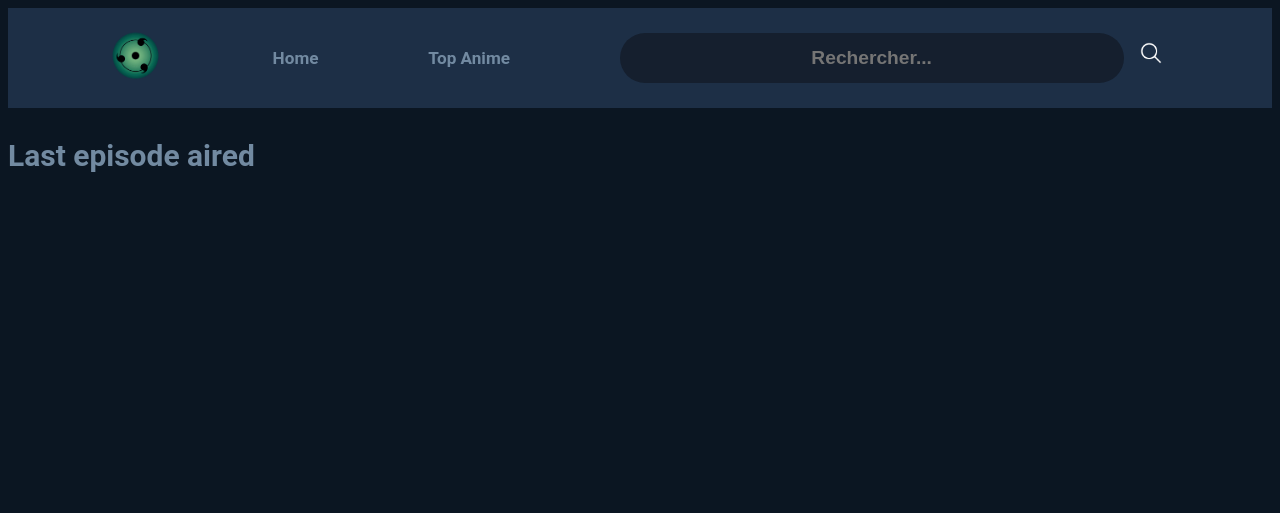
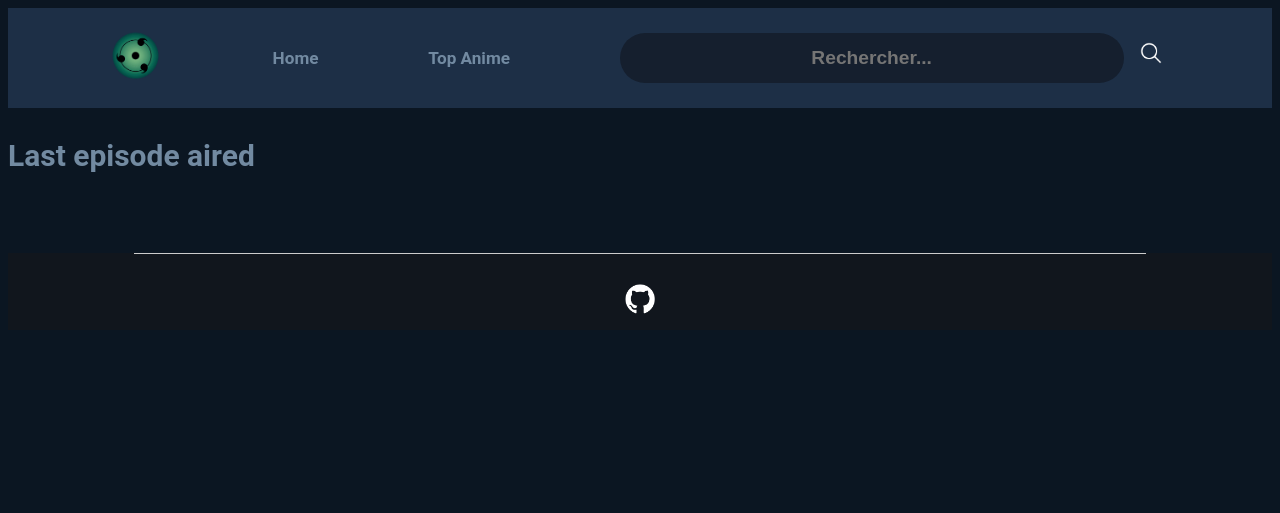
Before and after one commit to YuToutCourt/OtakuEyes, a Flask app: page / in a window 1280 px wide. Shown: the top 513 px of the page. Run offline with Flask 2, Linux system fonts and the light colour scheme; data that the repository does not hold is empty.

Commit message:
add footer

```diff
--- a/static/css/main.css
+++ b/static/css/main.css
@@ -178,3 +178,25 @@ header{
     background-color: rgb(29, 47, 70);
 
 }
+
+footer {
+    background-color:rgb(17, 22, 29);
+    color:rgb(114, 138, 161);
+    text-align: center;
+    margin-top: 50px;
+}
+
+
+
+hr {
+    border: none;
+    border-top: 1px solid #ccc;
+    margin: 20px auto;
+    width: 80%;
+}
+
+footer img {
+    width: 30px;
+    height: 30px;
+    margin: 10px;
+}
--- a/templates/base.html
+++ b/templates/base.html
@@ -34,5 +34,9 @@
             </nav>
         </header>
         {% block body %}{% endblock %}
+        <footer>
+            <hr>
+            <a href="https://github.com/YuToutCourt/OtakuEyes-Flask"><img src="{{ url_for('static', filename='image/github.png') }}" alt="GitHub logo"></a>
+        </footer>
     </body>
 </html>
```
Also changed, not shown: static/image/github.png (added).
